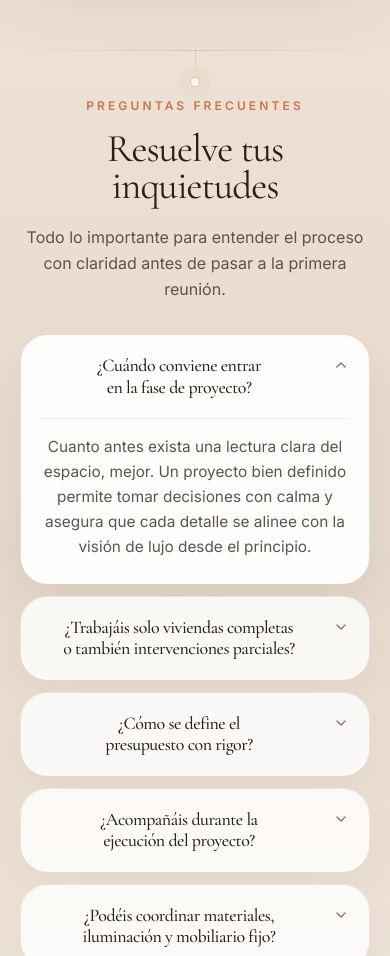
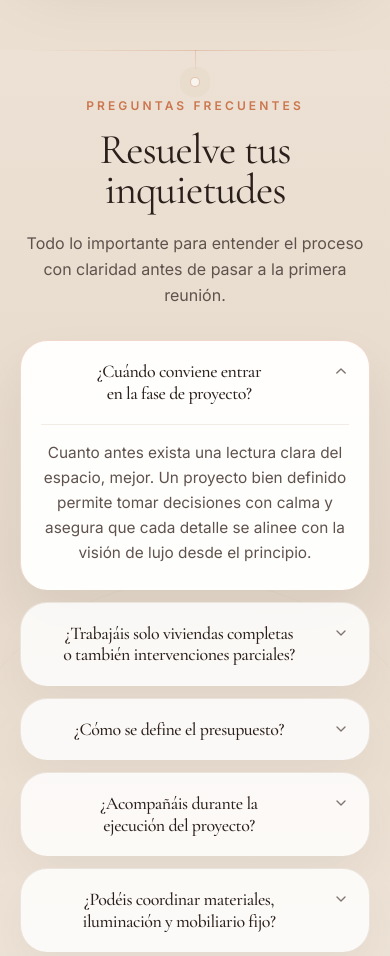
Before and after one commit to gascoantonio22-oss/arthea-studio-demo, a Next.js app: page / in a window 390 px wide. Shown: the part 5800-6756 px from the top of the page. Built offline with nearby package versions, Linux system fonts and the light colour scheme.

Commit message:
Refine mobile FAQ heading and copy

```diff
--- a/components/landing/FAQ.tsx
+++ b/components/landing/FAQ.tsx
@@ -22,7 +22,7 @@ const faqs = [
       'Trabajamos en ambas escalas. Lo esencial no es el tamaño, sino la oportunidad real de mejorar la experiencia espacial con criterio, elegancia y coherencia.',
   },
   {
-    question: '¿Cómo se define el presupuesto con rigor?',
+    question: '¿Cómo se define el presupuesto?',
     answer:
       'Después de estudiar el alcance, fijar calidades, coordinar soluciones y ordenar fases. Preferimos una cifra sólida y realista a una aproximación rápida que luego no se sostenga.',
   },
@@ -114,7 +114,7 @@ export function FAQ() {
           <p className="text-xs font-semibold uppercase tracking-[0.26em] text-accent">
             Preguntas frecuentes
           </p>
-          <h2 className="mt-4 text-balance font-serif text-[2.45rem] leading-[0.95] tracking-tight text-foreground md:text-[3.45rem]">
+          <h2 className="mt-4 text-balance font-serif text-[2.65rem] leading-[0.95] tracking-tight text-foreground md:text-[3.45rem]">
             Resuelve tus inquietudes
           </h2>
           <p className="mx-auto mt-5 max-w-[36rem] text-[1rem] leading-relaxed text-muted-foreground md:text-[1.05rem]">
```
